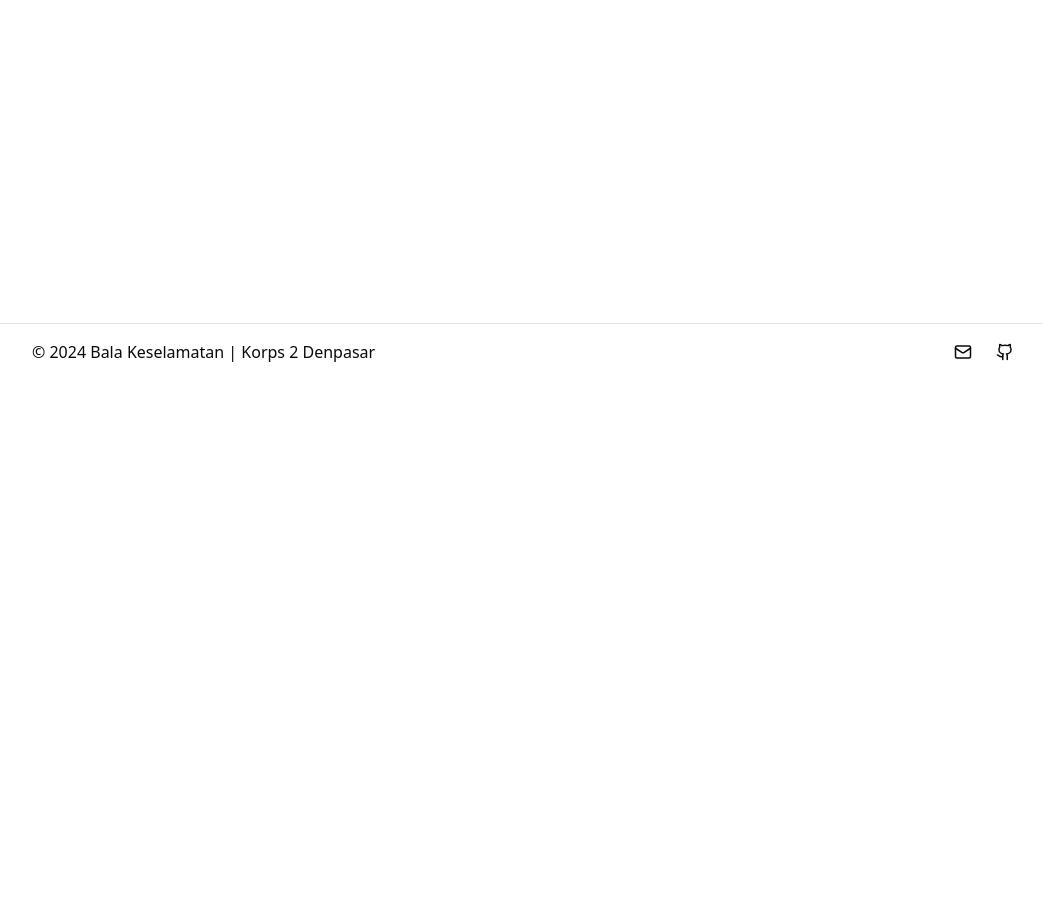
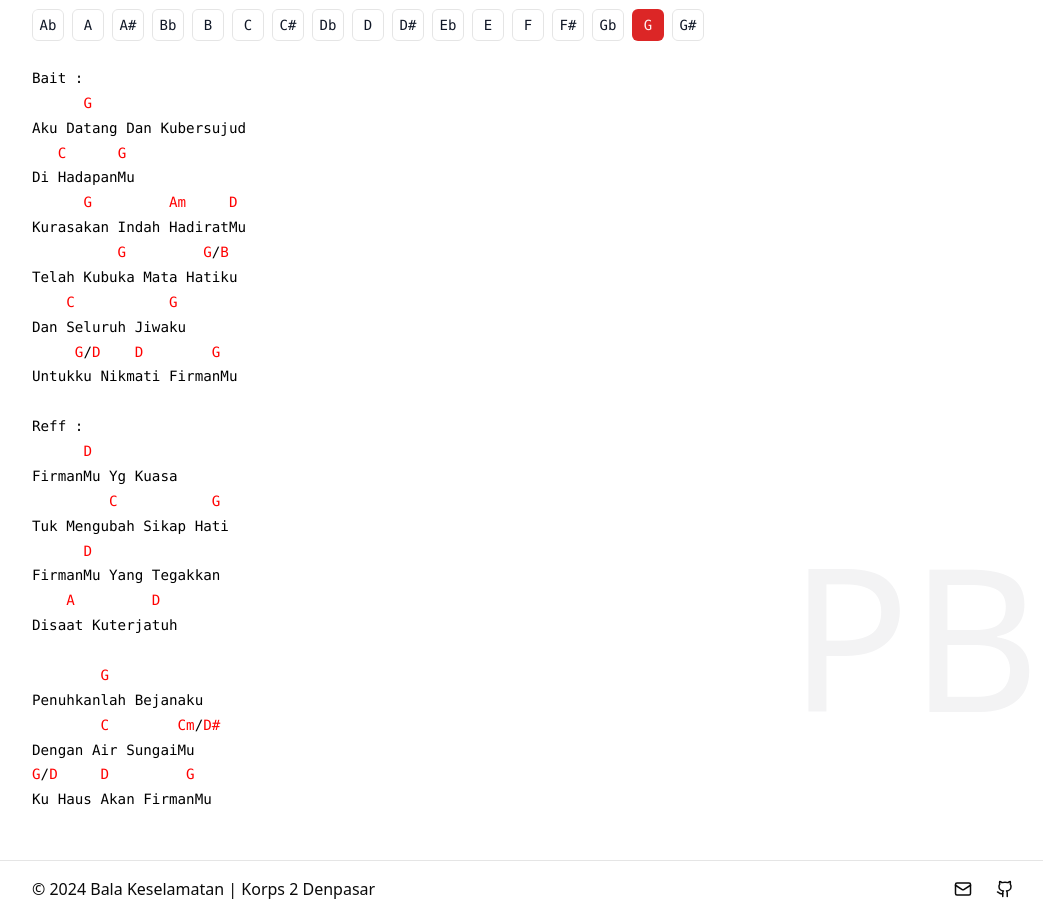
Before and after one commit to bagussuandana/nbk-chord, a Next.js app: page /worship/penuhkanlah-bejanaku in a window 1280 px wide. Before the commit this address had no page. Shown: the part 420-1337 px from the top of the page, without its empty margins (112-1155 px from the left). Before the commit the page ends 800 px from the top, so only its background shows below. Built offline with nearby package versions, Linux system fonts and the light colour scheme.

Commit message:
Penuhkanlah bejanaku

```diff
--- /dev/null
+++ b/app/worship/penuhkanlah-bejanaku/page.tsx
@@ -0,0 +1,60 @@
+import appConfig from '@/app.config';
+import SongHeader from '@/components/song-header';
+import SongWrapper from '@/components/song-wrapper';
+import TransposerWrapper from '@/components/transposer-wrapper';
+import Transposer from '@/lib/transposer';
+import { Metadata } from 'next';
+
+const worshipID = 'penuhkanlah-bejanaku';
+export const metadata: Metadata = {
+  title: appConfig.worships.find((s: any) => s.id === worshipID).title,
+  description: appConfig.worships.find((s: any) => s.id === worshipID)
+    .description,
+};
+export default function PenuhkanlahBejanaku() {
+  const { worships } = appConfig;
+  const worship = worships.find((s: any) => s.id === worshipID);
+  const worshipText = `
+Bait :
+      G
+Aku Datang Dan Kubersujud
+   C      G
+Di HadapanMu
+      G         Am     D
+Kurasakan Indah HadiratMu
+          G         G/B
+Telah Kubuka Mata Hatiku
+    C           G
+Dan Seluruh Jiwaku
+     G/D    D        G
+Untukku Nikmati FirmanMu
+
+Reff :
+      D
+FirmanMu Yg Kuasa
+         C           G
+Tuk Mengubah Sikap Hati
+      D
+FirmanMu Yang Tegakkan
+    A         D
+Disaat Kuterjatuh
+
+        G
+Penuhkanlah Bejanaku
+        C        Cm/D#
+Dengan Air SungaiMu
+G/D     D         G
+Ku Haus Akan FirmanMu
+`;
+  return (
+    <SongWrapper isWorship>
+      <SongHeader song={worship} isWorship />
+      <TransposerWrapper>
+        <Transposer
+          initialKey={worship.chord as string}
+          songText={worshipText}
+        />
+      </TransposerWrapper>
+    </SongWrapper>
+  );
+}
--- a/worships/worship-1-50.ts
+++ b/worships/worship-1-50.ts
@@ -85,6 +85,13 @@ const worship_1_50: Worship[] = [
     url: 'https://www.youtube.com/watch?v=ZzbDCUcZSPw',
     chord: 'G',
   },
+  {
+    id: 'penuhkanlah-bejanaku',
+    title: 'Penuhkanlah Bejanaku',
+    creator: 'Nanto Hastono',
+    url: 'https://www.youtube.com/watch?v=WsVESPPYYFk',
+    chord: 'G',
+  },
 ];
 
 export default worship_1_50;
```
